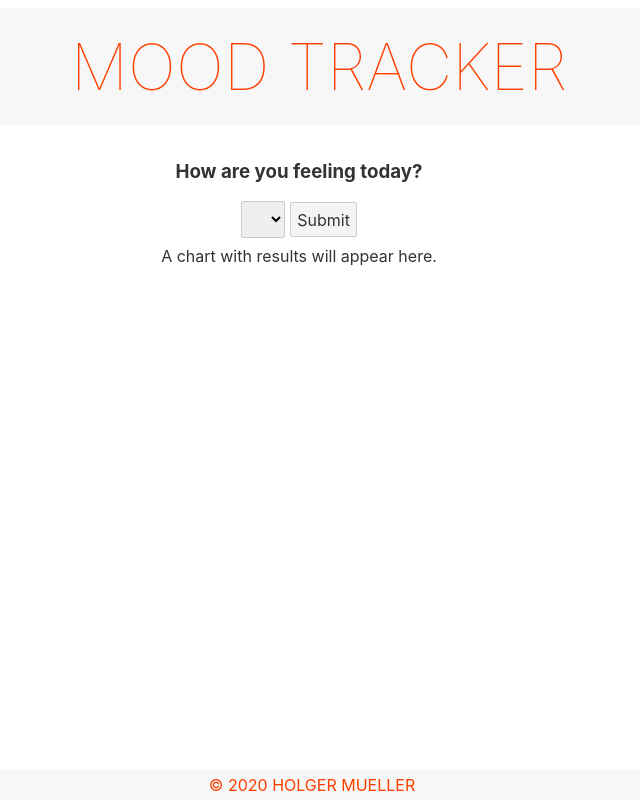
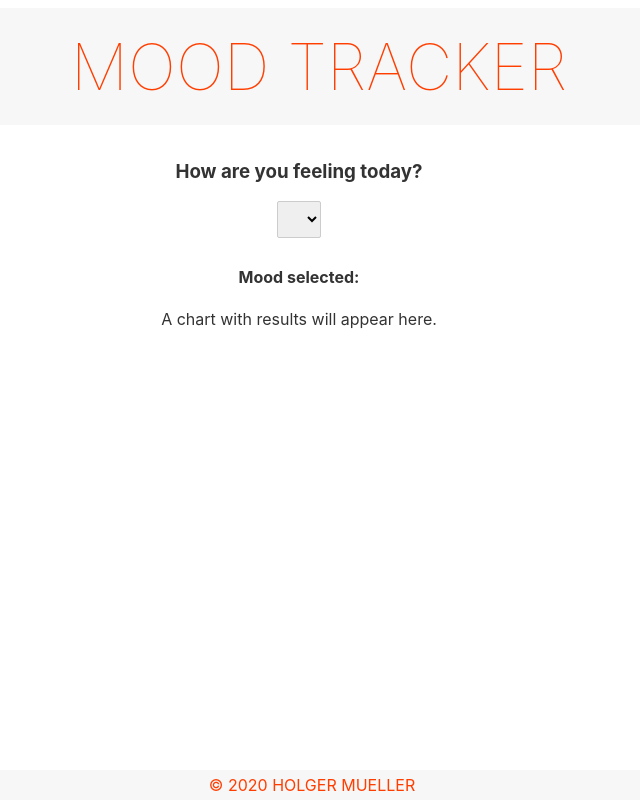
Before and after one commit to Holgermueller/mood-tracker, a Svelte app: page / in a window 1280 px wide. Shown: the top 800 px of the page, without its empty margins (341-981 px from the left). Built offline with nearby package versions, Linux system fonts and the light colour scheme.

Commit message:
got select value on dom

```diff
--- a/src/components/InputForm.svelte
+++ b/src/components/InputForm.svelte
@@ -10,11 +10,16 @@
   };
 </script>
 
-<form on:submit={handleSubmit}>
-  <select value={selected} on:blur={() => (todaysMood = selected)}>
-    {#each moodChoices as choice}
-      <option value={choice}>{choice}</option>
-    {/each}
-  </select>
-  <button type="submit">Submit</button>
-</form>
+<style>
+  input {
+    display: block;
+  }
+</style>
+
+<select bind:value={todaysMood}>
+  {#each moodChoices as moodChoice}
+    <option value={moodChoice}>{moodChoice}</option>
+  {/each}
+</select>
+
+<h4>Mood selected: {todaysMood}</h4>
```
